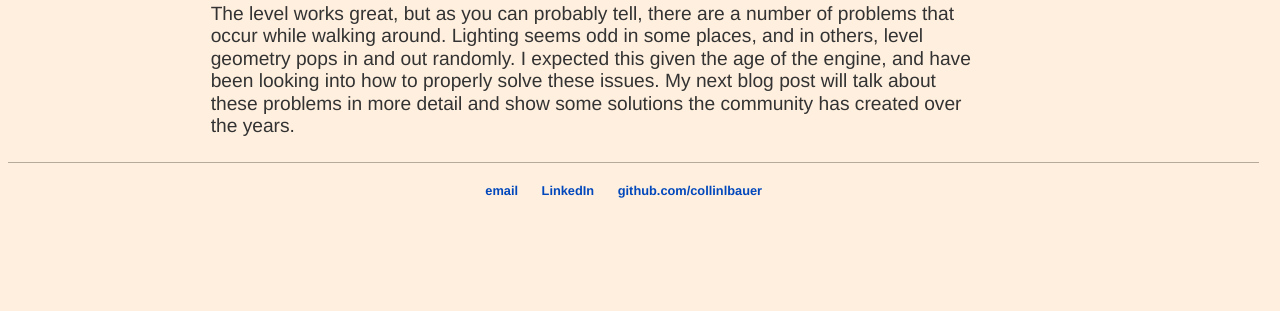
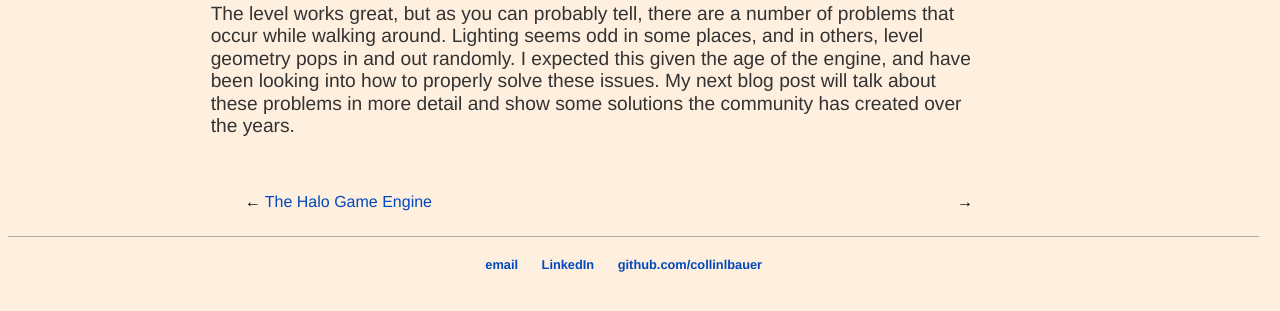
Before and after one commit to CollinLBauer/collinlbauer.github.io, a Jekyll site: the page built from _posts/2021-05-27-My-First-Halo-Level.md, in a window 1280 px wide and 1400 px high, scrolled down 9699 px, cut to the strip 1075-1386 px from the top of the window. Built offline with Jekyll 4.4.1, drawn with Linux system fonts in a browser that asks for light colours; before the commit the page ends 11025 px from its top, so only the background shows below that.

Commit message:
previous and next buttons (1st attempt)

```diff
--- a/_layouts/post.html
+++ b/_layouts/post.html
@@ -13,4 +13,17 @@ layout: default
   <br/>
   {{ content }}
   <br/>
+
+  <table id="prev_next">
+    <tr>
+      <td id="pn_previous">
+        ← <a href="{{ page.prev }}">{{ page.prev_title }}</a>
+      </td>
+      <td id="pn_next">
+        <a href="{{ page.next }}">{{ page.next_title }}</a> →
+      </td>
+    </tr>
+  </table>
+
+
 </div>
--- a/_posts/2021-05-27-My-First-Halo-Level.md
+++ b/_posts/2021-05-27-My-First-Halo-Level.md
@@ -3,6 +3,8 @@ layout: post
 title: "Modding Halo: My First Level"
 date: 2021-05-27
 category: "portfolio"
+prev: "/portfolio/2021/04/19/The-Halo-Game-Engine.html"
+prev_title: "The Halo Game Engine"
 ---
 
 
--- a/css/main.css
+++ b/css/main.css
@@ -141,3 +141,16 @@ div.post img {
     max-width: 100%;
 }
 /* end post */
+
+/* previous & next footer options */
+#prev_next {
+    width: 100%;
+    padding: 1rem 1rem 1rem 1rem;
+}
+#pn_prev {
+    width: 50%;
+}
+#pn_next {
+    width: 50%;
+    text-align: right;
+}
```
Also changed, not shown: _posts/2021-04-12-So-I-decided-to-pick-up-Blender.md (+3 -1 lines), _posts/2021-04-19-The-Halo-Game-Engine.md (+4 -0 lines).
